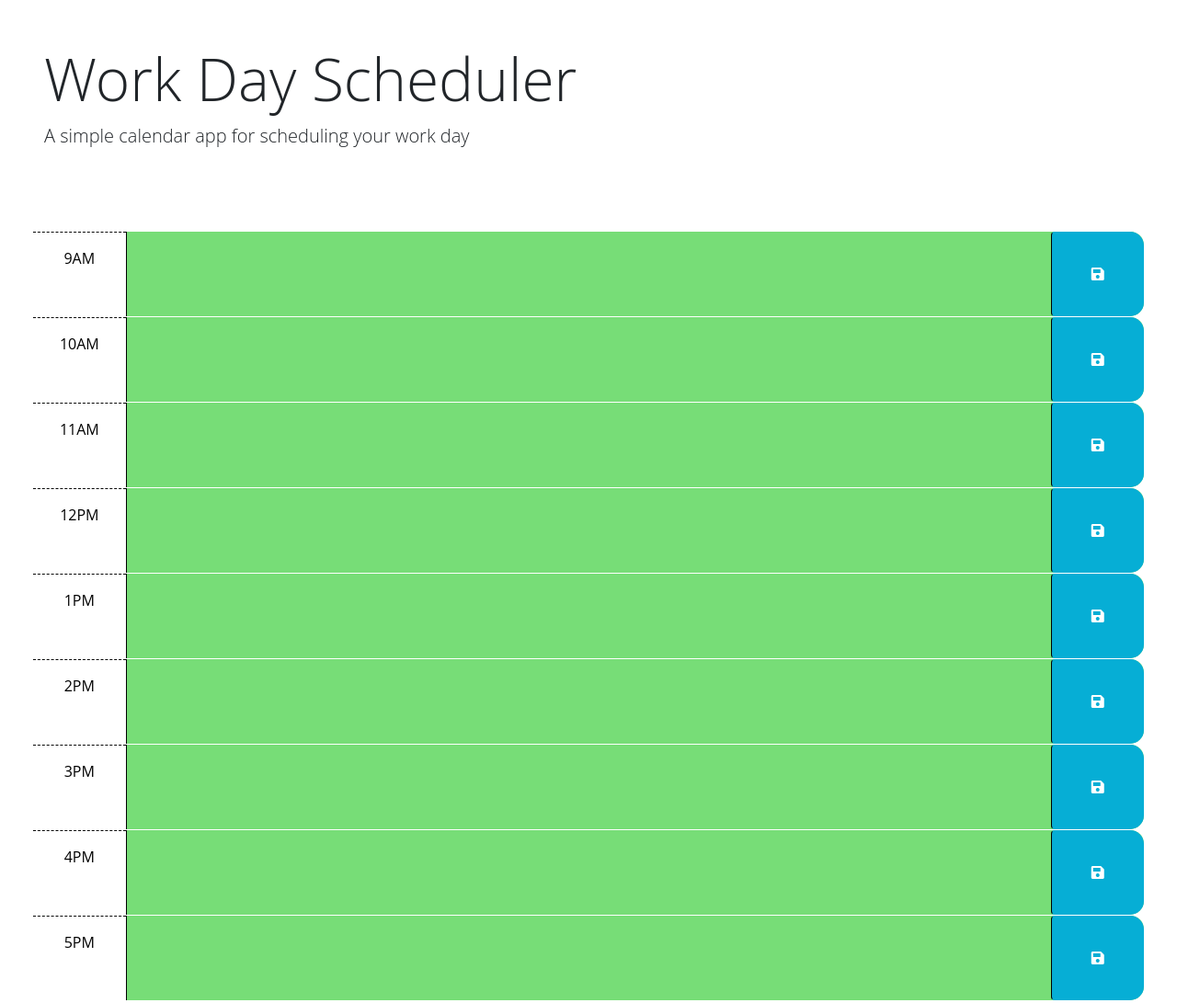
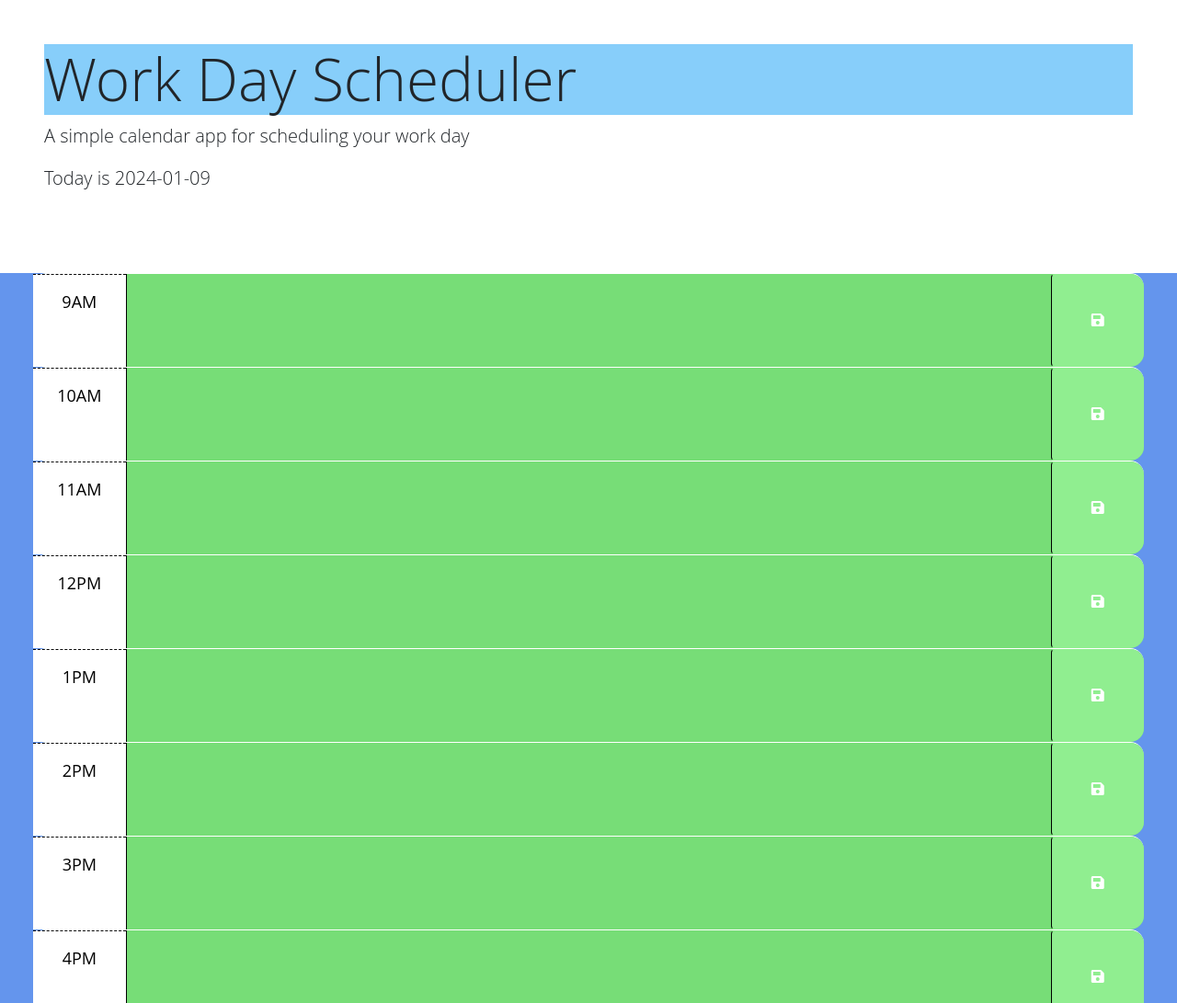
Before and after one commit to Annimosity/Work-Day-Scheduler, a plain HTML site: page index.html in a window 1280 px wide. Shown: the top 1091 px of the page at 92% size. Drawn offline with nearby package versions, Linux system fonts and the light colour scheme.

Commit message:
Final Product

```diff
--- a/script.js
+++ b/script.js
@@ -65,19 +65,19 @@ $(function () {
 
 });
 
-// function curTime () {
+function curTime () {
 
-  // console.log(time)
-  // $( ".time-block" ).each(function() {
-  //   console.log($(this).attr("id"))
+  console.log(time)
+  $( ".time-block" ).each(function() {
+    console.log($(this).attr("id"))
 
-  // });
-  // }
-  // curTime();
+  });
+  }
+  curTime();
 
   // // TODO: Add code to get any user input that was saved in localStorage and set
   // // the values of the corresponding textarea elements. HINT: How can the id
   // // attribute of each time-block be used to do this?
 
-  //   $('#currentDay').text("Today is "+ formattedDate);
-  //   `Today is ${formattedDate}`
+    $('#currentDay').text("Today is "+ formattedDate);
+    `Today is ${formattedDate}`
--- a/style.css
+++ b/style.css
@@ -1,6 +1,6 @@
 body {
   font-family: 'Open Sans', sans-serif;
-  font-size: 16px;
+  font-size: 18px;
 }
 
 textarea {
@@ -10,6 +10,21 @@ textarea {
   color: #000000;
   border-left: 1px solid black;
   padding: 10px;
+}
+
+h1 {
+  background-color: lightskyblue;
+  justify-content: center;
+}
+
+div {
+  background-color: cornflowerblue;
+}
+
+p {
+  font-size: 25px;
+  align-items: center;
+  justify-content: center;
 }
 
 .description {
@@ -49,7 +64,7 @@ textarea {
   border-left: 1px solid black;
   border-top-right-radius: 15px;
   border-bottom-right-radius: 15px;
-  background-color: #06aed5;
+  background-color: lightgreen;
   color: white;
 }
 
```
